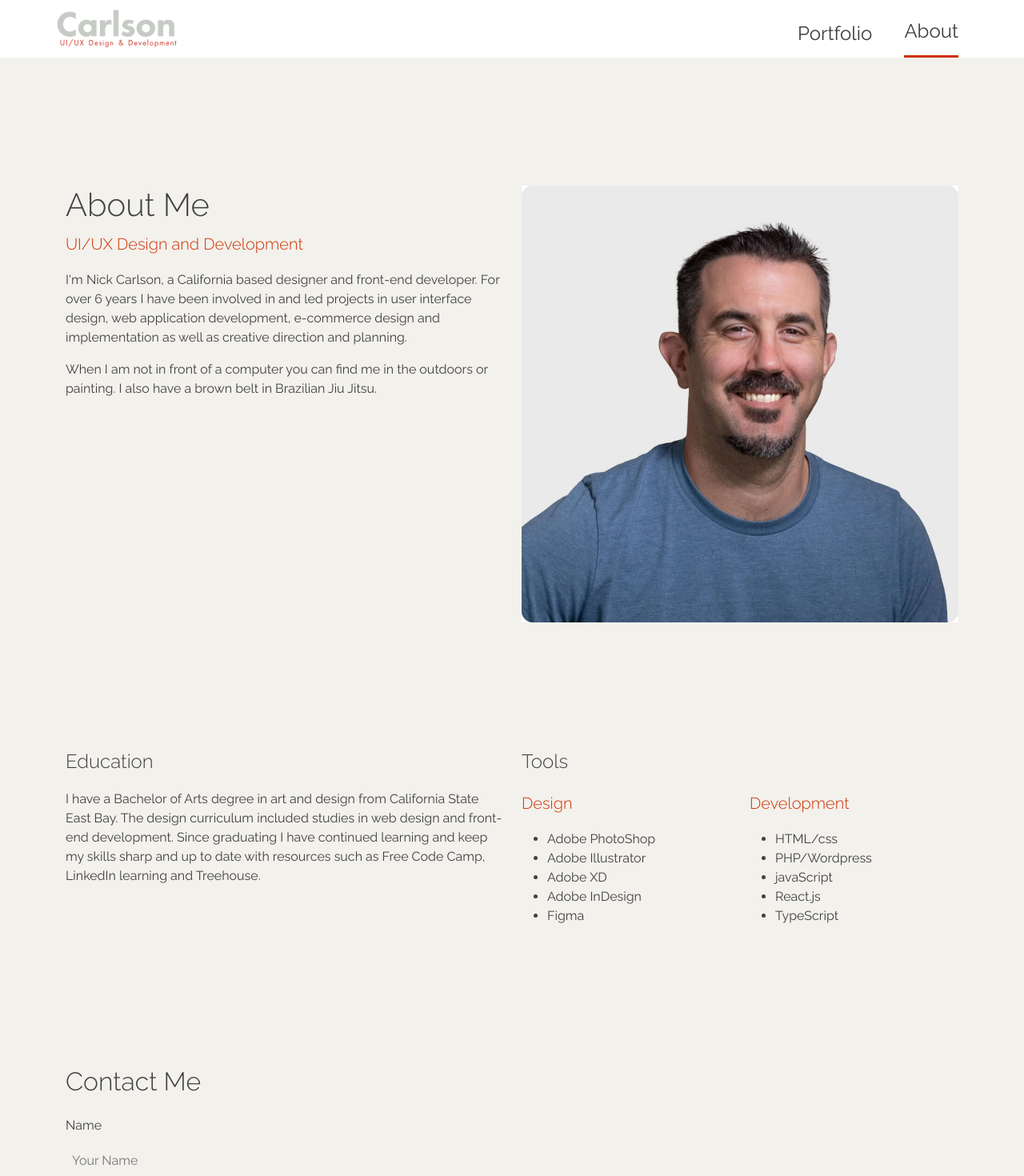
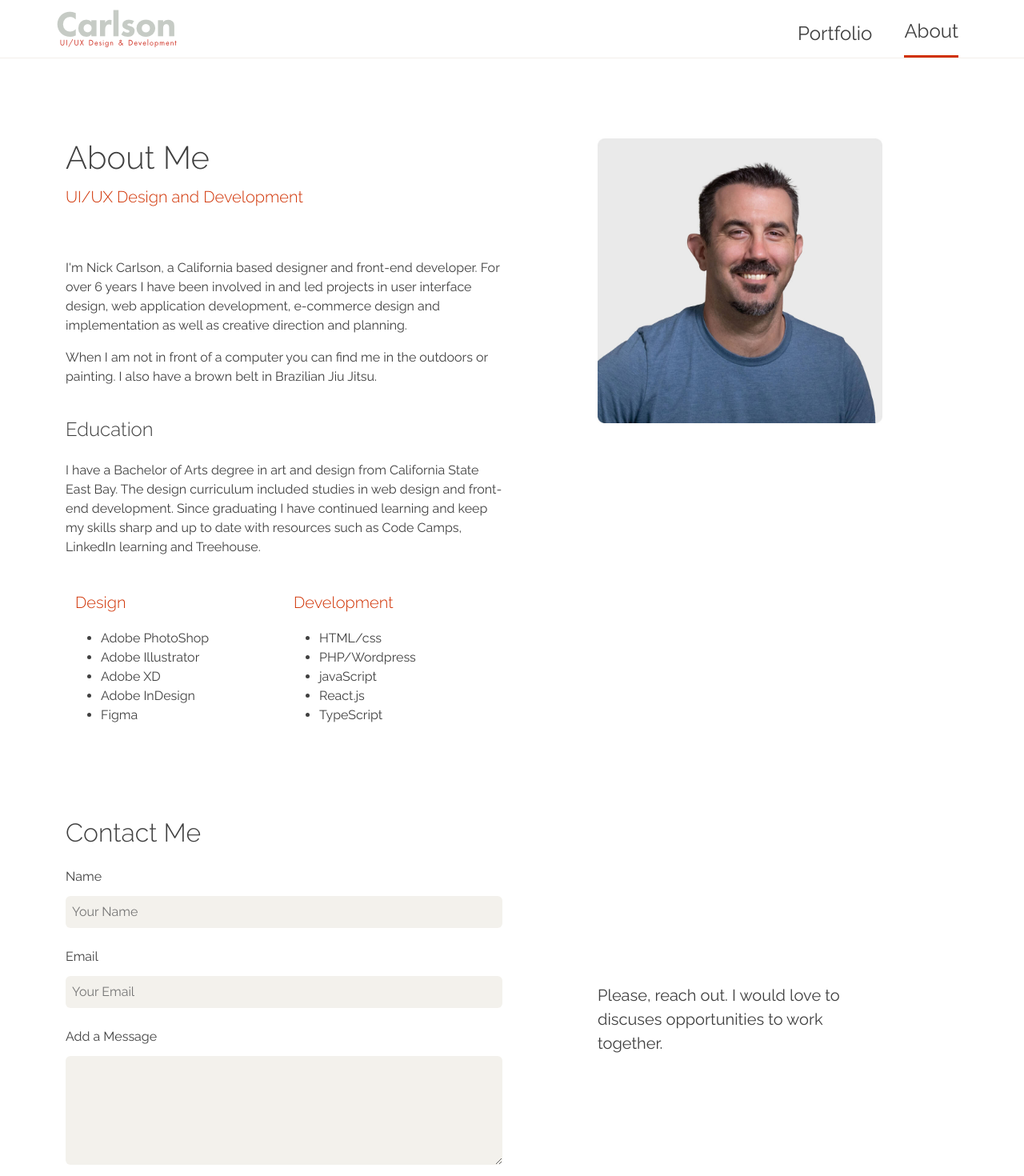
Before and after one commit to nickcarls0n/design-portfolio, a React (Create React App) app: page /about in a window 1280 px wide. Shown: the top 1470 px of the page at 80% size. Built offline with nearby package versions, Linux system fonts and the light colour scheme.

Commit message:
About me and navbar styling update

```diff
--- a/src/components/about/About.jsx
+++ b/src/components/about/About.jsx
@@ -1,6 +1,5 @@
 import React from "react";
 import styles from "./About.module.scss";
-import { Button } from "../button/Button";
 
 const About = () => {
   return (
--- a/src/components/contact/Contact.module.scss
+++ b/src/components/contact/Contact.module.scss
@@ -29,5 +29,10 @@
 
   p {
     font-size: 1.25rem;
+    margin-top: 40px;
+
+    @media screen and (min-width: $sm) {
+      margin-top: 0;
+    }
   }
 }
--- a/src/components/navbar/Navbar.jsx
+++ b/src/components/navbar/Navbar.jsx
@@ -4,6 +4,7 @@ import styles from "./Navbar.module.scss";
 
 const Navbar = (props) => {
   return (
+    <div className={styles.navWrap}>
       <div className="container">
         <div className="row">
           <div className={`col ${styles.logo}`}>
@@ -31,6 +32,7 @@ const Navbar = (props) => {
           </div>
         </div>
       </div>
+    </div>
   );
 };
 
--- a/src/components/navbar/Navbar.module.scss
+++ b/src/components/navbar/Navbar.module.scss
@@ -1,4 +1,9 @@
 @import "../../styles/variables";
+
+.navWrap {
+  width: 100%;
+  border-bottom: #f2efea solid 1px;
+}
 
 .logo {
   display: none;
--- a/src/pages/About.jsx
+++ b/src/pages/About.jsx
@@ -13,7 +13,9 @@ const About = () => {
           <div className="row">
             <div className="col-md-6">
               <h1>About Me</h1>
-              <p className="subheading">UI/UX Design and Development</p>
+              <p className={`subheading ${styles.subheading}`}>
+                UI/UX Design and Development
+              </p>
               <p>
                 I'm Nick Carlson, a California based designer and front-end
                 developer. For over 6 years I have been involved in and led
@@ -26,29 +28,16 @@ const About = () => {
                 outdoors or painting. I also have a brown belt in Brazilian Jiu
                 Jitsu.
               </p>
-            </div>
-            <div className="col-md-6">
-              <img src="images/headshot.jpg" alt="head shot" />
-            </div>
-          </div>
-        </div>
-        <div className={styles.education}>
-          <div className="container">
-            <div className="row">
-              <div className="col-md-6 mb-5 mb-md-0">
               <h3>Education</h3>
               <p>
                 I have a Bachelor of Arts degree in art and design from
                 California State East Bay. The design curriculum included
                 studies in web design and front-end development. Since
                 graduating I have continued learning and keep my skills sharp
-                  and up to date with resources such as Free Code Camp, LinkedIn
+                and up to date with resources such as Code Camps, LinkedIn
                 learning and Treehouse.
               </p>
-              </div>
-              <div className="col-md-6">
-                <h3>Tools</h3>
-                <div className="row">
+              <div className={`row ${styles.tools}`}>
                 <div className="col-6">
                   <p className="subheading">Design</p>
                   <ul>
@@ -71,6 +60,8 @@ const About = () => {
                 </div>
               </div>
             </div>
+            <div className="col-lg-4 offset-lg-1">
+              <img src="images/headshot.jpg" alt="head shot" />
             </div>
           </div>
         </div>
--- a/src/styles/About.module.scss
+++ b/src/styles/About.module.scss
@@ -1,34 +1,35 @@
 @import "../styles/variables";
 
-.wrap {
-  background-color: $background;
-}
 .about {
   padding-top: 80px;
 
   @media screen and (min-width: $sm) {
-    padding-top: 160px;
+    padding-top: 100px;
+  }
+
+  .subheading {
+    margin-bottom: 60px;
+  }
+
+  h3 {
+    margin: 40px auto 24px auto;
   }
 
   img {
     width: 100%;
     height: auto;
-    margin-top: 40px;
+    margin-bottom: 40px;
 
     @media screen and (min-width: $sm) {
-      margin-top: 0;
+      margin-bottom: 0;
     }
   }
 }
 
-.education {
-  background-color: $section-background;
-  padding-top: 80px;
-  padding-bottom: 80px;
-  margin-top: 80px;
-  margin-bottom: 80px;
+.tools {
+  margin: 40px auto 40px auto;
 
-  h3 {
-    margin-bottom: 20px;
+  @media screen and (min-width: $sm) {
+    margin: 40px auto 100px auto;
   }
 }
```
Lines whose indentation alone changed are shown as unchanged.
